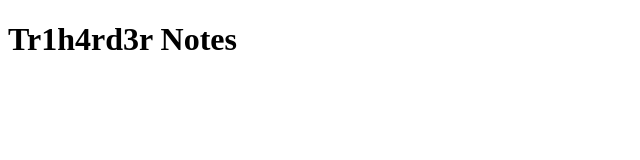
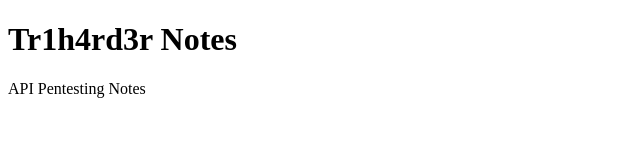
Before and after one commit to NunoFernandesofficial/NunoFernandesofficial.github.io, a plain HTML site: page index.html in a window 1280 px wide. Shown: the whole page, without its empty margins (0-640 px from the left). Drawn offline with Linux system fonts and the light colour scheme.

Commit message:
Update index.html

```diff
--- a/index.html
+++ b/index.html
@@ -2,5 +2,8 @@
 <html>
 <body>
 <h1>Tr1h4rd3r Notes</h1>
+
+
+<p>API Pentesting Notes</p>
 </body>
 </html>
```
